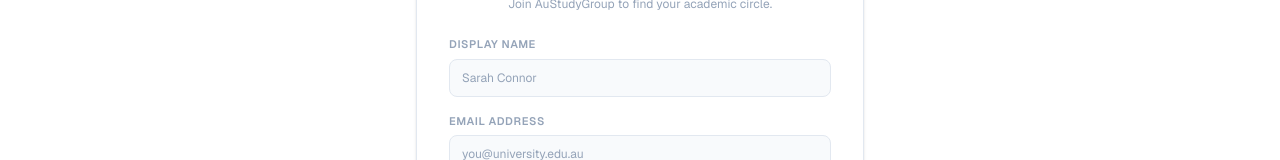
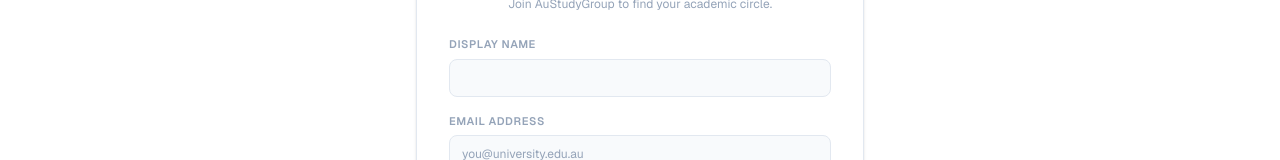
Before and after one commit to TeggTTV/austudygroup, a Next.js app: page /auth/register in a window 1280 px wide. Shown: the part 181-341 px from the top of the page. Built offline with nearby package versions, Linux system fonts and the light colour scheme; no server answers; the database is empty.

Commit message:
feat: implement user registration page with form validation and authentication flow

```diff
--- a/src/app/auth/register/page.tsx
+++ b/src/app/auth/register/page.tsx
@@ -67,7 +67,7 @@ export default function RegisterPage() {
 						<Input
 							type="text"
 							label="Display Name"
-							placeholder="Sarah Connor"
+							placeholder=""
 							value={name}
 							onChange={(e) => setName(e.target.value)}
 							required
```
